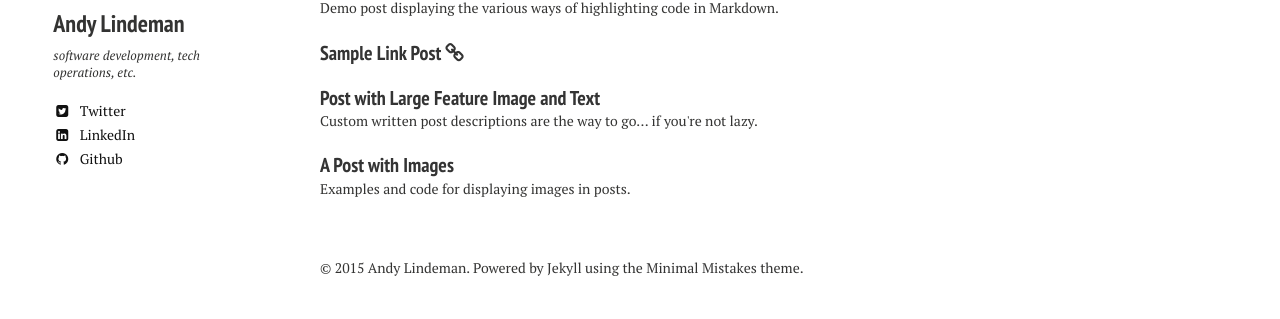
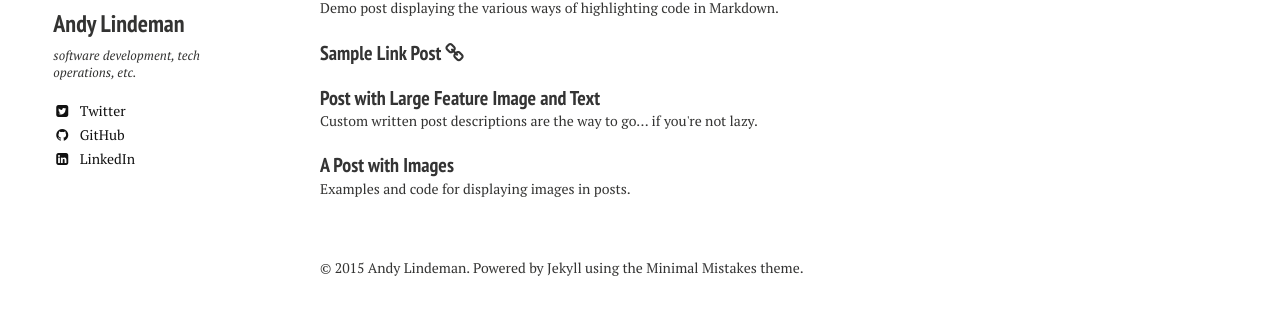
Before and after one commit to poldham/alindeman.github.io, a Jekyll site: the page built from index.md, in a window 1280 px wide. Shown: the part 612-931 px from the top of the page. Built offline with Jekyll 4.4.1, drawn with Linux system fonts in a browser that asks for light colours; nearby versions of some CDN libraries.

Commit message:
GitHub should be higher

```diff
--- a/_includes/_author-bio.html
+++ b/_includes/_author-bio.html
@@ -14,12 +14,12 @@
   <p>{{ author.bio }}</p>
   {% if author.email %}<a href="mailto:{{ author.email }}" class="author-social" target="_blank"><i class="fa fa-fw fa-envelope-square"></i>Email</a>{% endif %}
   {% if author.twitter %}<a href="http://twitter.com/{{ author.twitter }}" class="author-social" target="_blank"><i class="fa fa-fw fa-twitter-square"></i> Twitter</a>{% endif %}
+  {% if author.github %}<a href="http://github.com/{{ author.github }}" class="author-social" target="_blank"><i class="fa fa-fw fa-github"></i> GitHub</a>{% endif %}
   {% if author.facebook %}<a href="http://facebook.com/{{ author.facebook }}" class="author-social" target="_blank"><i class="fa fa-fw fa-facebook-square"></i> Facebook</a>{% endif %}
   {% if author.google.plus %}<a href="http://plus.google.com/+{{ author.google.plus }}" class="author-social" target="_blank"><i class="fa fa-fw fa-google-plus-square"></i> Google+</a>{% endif %}
   {% if author.linkedin %}<a href="http://linkedin.com/in/{{ author.linkedin }}" class="author-social" target="_blank"><i class="fa fa-fw fa-linkedin-square"></i> LinkedIn</a>{% endif %}
   {% if author.instagram %}<a href="http://instagram.com/{{ author.instagram }}" class="author-social" target="_blank"><i class="fa fa-fw fa-instagram"></i> Instagram</a>{% endif %}
   {% if author.tumblr %}<a href="http://{{ author.tumblr }}.tumblr.com" class="author-social" target="_blank"><i class="fa fa-fw fa-tumblr-square"></i> Tumblr</a>{% endif %}
-  {% if author.github %}<a href="http://github.com/{{ author.github }}" class="author-social" target="_blank"><i class="fa fa-fw fa-github"></i> Github</a>{% endif %}
   {% if author.stackoverflow %}<a href="http://stackoverflow.com/users/{{ author.stackoverflow }}" class="author-social" target="_blank"><i class="fa fa-fw fa-stack-overflow"></i> Stackoverflow</a>{% endif %}
   {% if author.lastfm %}<a href="http://lastfm.com/user/{{ author.lastfm }}" class="author-social" target="_blank"><i class="fa fa-fw fa-music"></i> Last.fm</a>{% endif %}
   {% if author.dribbble %}<a href="http://dribbble.com/{{ author.dribbble }}" class="author-social" target="_blank"><i class="fa fa-fw fa-dribbble"></i> Dribbble</a>{% endif %}
```
